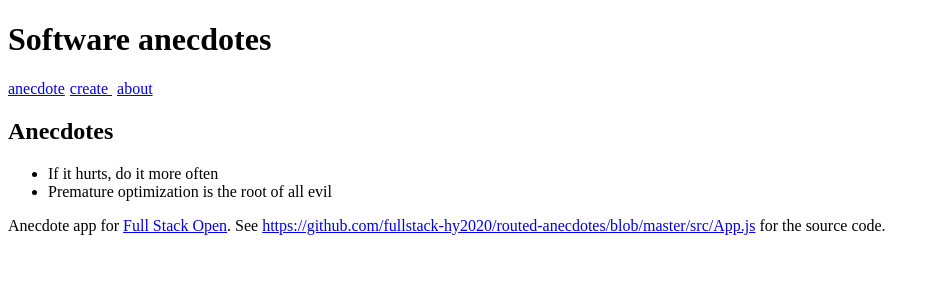
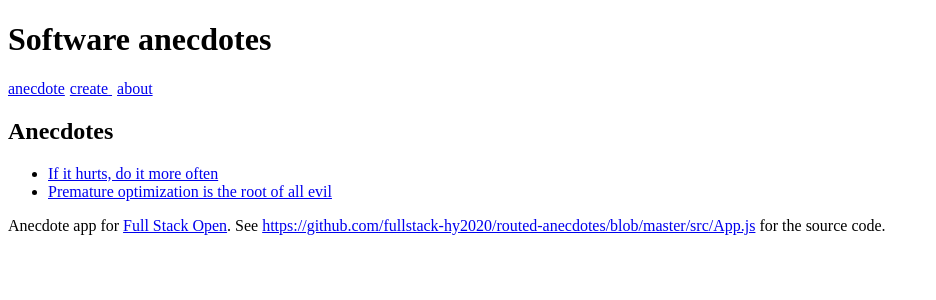
Before and after one commit to manzeelanepali/react-router-exercise-, a React (Create React App) app in the folder routed-anecdotes/: page / in a window 1280 px wide. Shown: the top 300 px of the page, without its empty margins (0-936 px from the left). Built offline with nearby package versions, Linux system fonts and the light colour scheme.

Commit message:
feat :The ability to click a name is implemented with the component Link, and clicking the name of a anecdote is enabled

```diff
--- a/routed-anecdotes/src/App.js
+++ b/routed-anecdotes/src/App.js
@@ -29,7 +29,9 @@ const AnecdoteList = ({ anecdotes }) => (
     <h2>Anecdotes</h2>
     <ul>
       {anecdotes.map((anecdote) => (
-        <li key={anecdote.id}>{anecdote.content}</li>
+        <li key={anecdote.id}>
+          <Link to={`/anecdotes/ ${anecdote.id}`}>{anecdote.content}</Link>
+        </li>
       ))}
     </ul>
   </div>
@@ -162,6 +164,10 @@ const App = () => {
 
       <Routes>
         <Route
+          path=",anecdotes.id"
+          element={<AnecdoteList anecdotes={anecdotes} />}
+        />
+        <Route
           path="/"
           element={<AnecdoteList anecdotes={anecdotes} />}
         ></Route>
```
